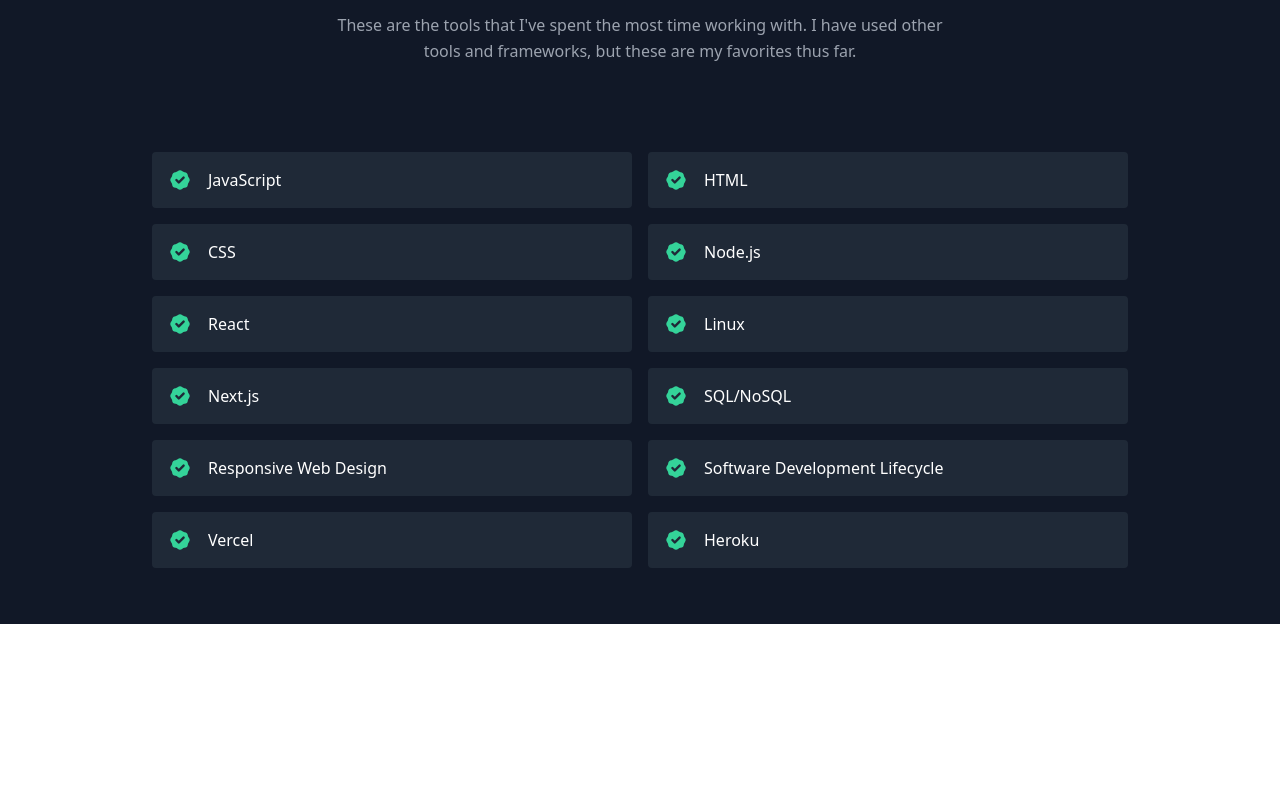
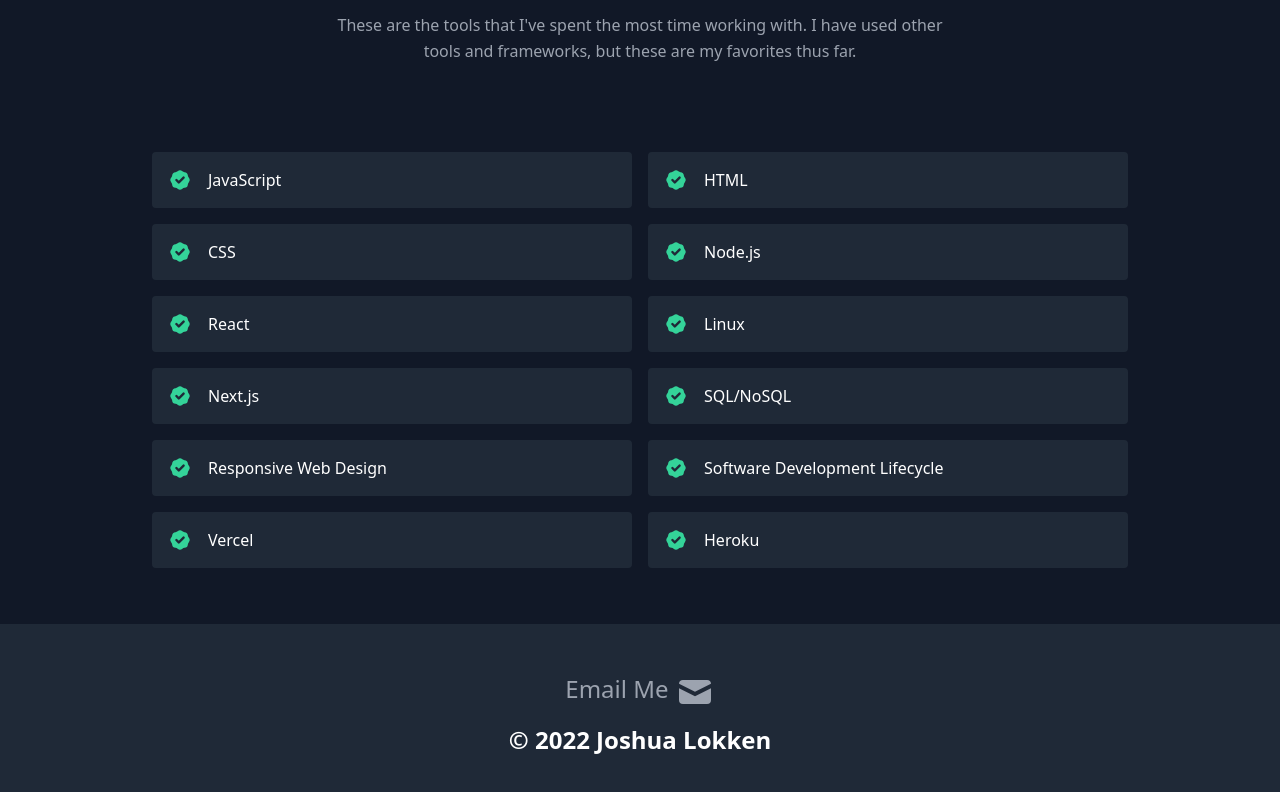
Before and after one commit to jrrlokken/react-my-portfolio, a React (Create React App) app: page / in a window 1280 px wide. Shown: the part 1970-2762 px from the top of the page. Before the commit the page ends 2594 px from the top, so only its background shows below. Built offline with nearby package versions, Linux system fonts and the light colour scheme.

Commit message:
Update tailwind, fix toolbar background on resume, add Footer and postcss.config.js

```diff
--- /dev/null
+++ b/postcss.config.js
@@ -0,0 +1,6 @@
+module.exports = {
+  plugins: {
+    tailwindcss: {},
+    autoprefixer: {},
+  },
+};
--- a/src/App.js
+++ b/src/App.js
@@ -3,6 +3,7 @@
 import Navbar from "./components/Navbar";
 import Projects from "./components/Projects";
 import Skills from "./components/Skills";
+import Footer from "./components/Footer";
 
 export default function App() {
   return (
@@ -11,6 +12,7 @@
       <About />
       <Projects />
       <Skills />
+      <Footer />
     </main>
   );
 }
--- /dev/null
+++ b/src/components/Footer.js
@@ -0,0 +1,29 @@
+import React from "react";
+import { MailIcon } from "@heroicons/react/solid";
+
+const Footer = () => {
+  return (
+    <footer className="bg-gray-800">
+      <div className="container flex flex-col flex-wrap justify-center px-4 py-12 mx-auto text-center sm:flex-row">
+        <div className="flex flex-col sm:flex-row">
+          <div className="flex flex-col">
+            <a
+              className="mb-3 text-2xl hover:text-white"
+              href="mailto:joshualokken@pm.me"
+            >
+              Email Me{" "}
+              <span>
+                <MailIcon className="inline-block w-10" />
+              </span>
+            </a>
+            <h4 className="mb-4 text-2xl font-bold text-white">
+              &copy; 2022 Joshua Lokken
+            </h4>
+          </div>
+        </div>
+      </div>
+    </footer>
+  );
+};
+
+export default Footer;
--- a/src/components/Resume.js
+++ b/src/components/Resume.js
@@ -10,7 +10,7 @@
 
   const modalBody = () => (
     <div className="fixed top-0 left-0 z-50 flex-col w-full h-full overflow-hidden bg-white">
-      <div className="flex items-center h-20 p-1 bg-[#334155]">
+      <div className="flex items-center h-20 p-1 bg-gray-800">
         <button
           className="px-4 py-2 ml-8 text-white bg-indigo-500 border-0 rounded"
           onClick={() => setShown(false)}
--- a/tailwind.config.js
+++ b/tailwind.config.js
@@ -1,10 +1,6 @@
 module.exports = {
-  purge: ["./src/**/*.{js,jsx,ts,tsx}", "./public/index.html"],
-  darkMode: false, // or 'media' or 'class'
+  content: ["./src/**/*.{js,jsx,ts,tsx}", "./public/index.html"],
   theme: {
-    extend: {},
-  },
-  variants: {
     extend: {},
   },
   plugins: [],
```
Also changed, not shown: package.json (+5 -5 lines), 1 other file (tests, documents, lock files or other folders).
